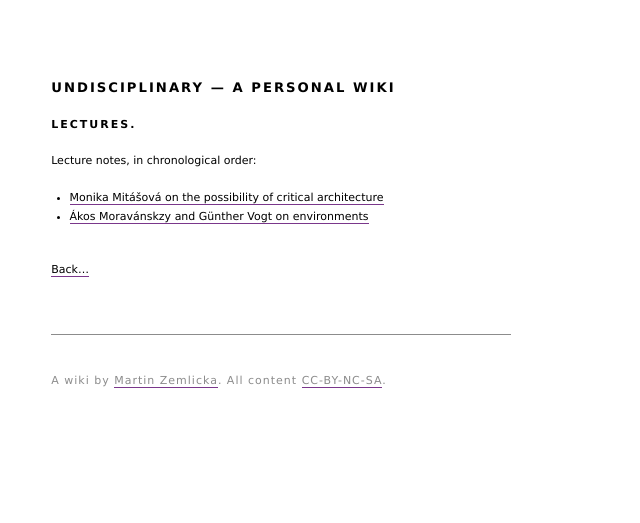
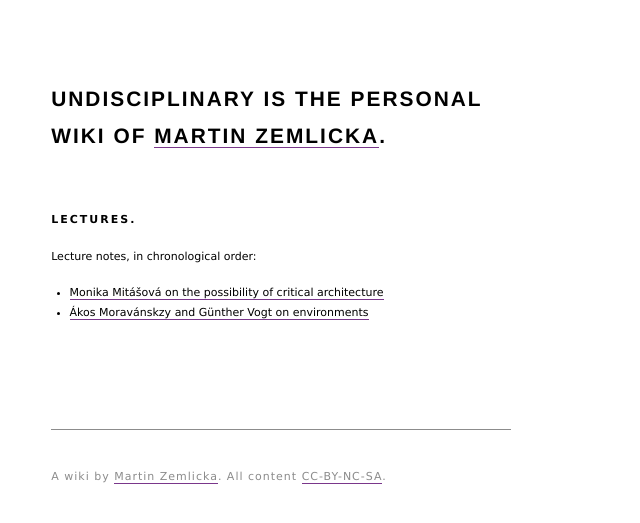
Before and after one commit to zmlka/undisciplinary, a Jekyll site: the page built from index.md, in a window 1280 px wide. Shown: the top 523 px of the page, without its empty margins (0-640 px from the left). Built offline with Jekyll 4.4.1, drawn with Linux system fonts in a browser that asks for light colours.

Commit message:
index page gets it's own template

```diff
--- /dev/null
+++ b/CNAME
@@ -0,0 +1 @@
+www.undisciplinary.com
--- /dev/null
+++ b/_layouts/index.html
@@ -0,0 +1,27 @@
+<!DOCTYPE html>
+<html lang="en">
+<head>
+  <meta charset="utf-8"></meta>
+  <title>{{page.title}}</title>
+
+  <link rel="stylesheet" href="style/style.css">
+</head>
+
+<body>
+<div id="site">
+  <header>
+   <h1>
+     Undisciplinary is the personal wiki of <a href="http://www.zmlka.com">Martin Zemlicka</a>.
+     </br></br>
+   </h1>
+  </header>
+  {{content}}
+  <br>
+  <br>
+  <br>
+  <br>
+  <footer>
+    <p>A wiki by <a href="http://www.zmlka.com">Martin Zemlicka</a>. All content <a href="http://creativecommons.org/licenses/by-nc-sa/4.0/">CC-BY-NC-SA</a>.</p>
+  </footer>
+</div>
+</body>
--- a/style/style.css
+++ b/style/style.css
@@ -97,3 +97,11 @@
   max-width: 460px;
   padding: 80px 4% 20px 4%;
 }
+
+/* HEADER */
+
+header h1{
+  font-family: helvetica, arial, sans-serif;
+  font-size: 1.9rem;
+  line-height: 3.4rem;
+}
```
Also changed, not shown: index.md (+1 -1 lines).
